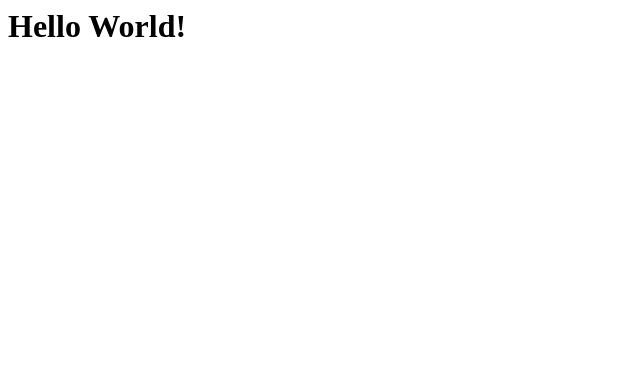
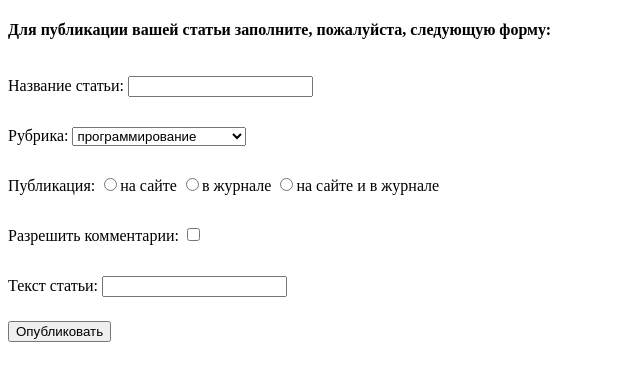
Before and after one commit to SnAlex555/it-academy1, a plain HTML site: page index.html in a window 1280 px wide. Shown: the whole page, without its empty margins (0-640 px from the left). Drawn offline with Linux system fonts and the light colour scheme.

Commit message:
edit form

```diff
--- /dev/null
+++ b/css/style.css
@@ -0,0 +1,21 @@
+
+button{
+    margin-top: 10px;
+}
+
+p{
+    display: inline-block;
+}
+
+input{
+    display: inline-block;
+}
+
+select{
+    display: inline-block;
+}
+
+
+@media screen and (min-width:200px){
+
+}
--- a/index.html
+++ b/index.html
@@ -1,3 +1,52 @@
-<h1>Hello World!
+<!DOCTYPE html>
+<html lang="en">
+<head>
+    <meta charset="UTF-8">
+    <meta http-equiv="X-UA-Compatible" content="IE=edge">
+    <meta name="viewport" content="width=device-width, initial-scale=1.0">
+    <link rel="stylesheet" href="./css/style.css">
+    <title>Homework-8</title>
+</head>
+<body>
+    <!--MAKET_FORM-->
+    <div class="CONTAINER">
 
-</h1>
+        <h4>Для публикации вашей статьи заполните, пожалуйста, следующую форму:</h4>
+
+        <form>
+        <p>Название статьи:</p>
+        <input type="text" name="Название статьи" maxlength="30">
+        </form>
+
+        <form>
+        <p>Рубрика:</p>
+        <select name="Rubric">
+        <option value="1">программирование</option>
+        <option value="2">работа с базами данных</option>
+        <option value="3">верстка сайтов</option>
+        </select>
+        </form>
+
+        <form>
+        <p>Публикация:</p>
+        <input type="radio" name="на сайте" value="1">на сайте
+        <input type="radio" name="в журнале" value="2">в журнале
+        <input type="radio" name="на сайте и в журнале" value="3">на сайте и в журнале
+        </form>
+
+
+        <form><p>Разрешить комментарии:</p>
+        <input type="checkbox" name="commentary" value="yes">
+        </form>
+
+        <form>
+        <p>Текст статьи:</p>
+        <input type="text" name="" >
+        </form>
+
+    <button type="button" type="submit">Опубликовать</button>
+</div>
+
+</body>
+
+</html>
```
Also changed, not shown: css/images/Man-and-woman.png (added), css/images/No_smoking.png (added), css/images/Yin_and_Yang.png (added), css/images/biohazard.png (added).
